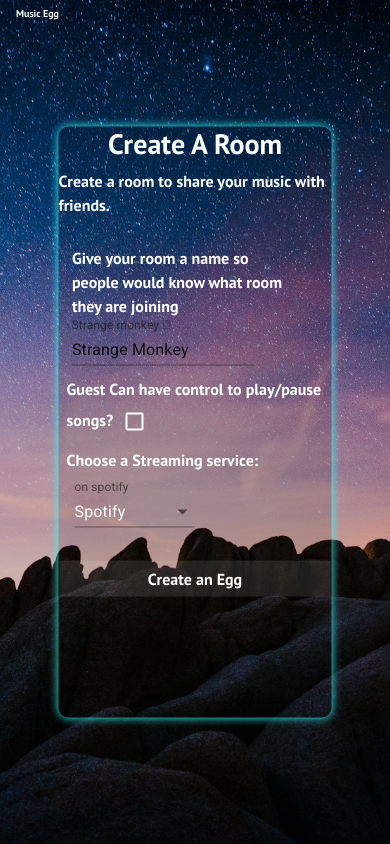
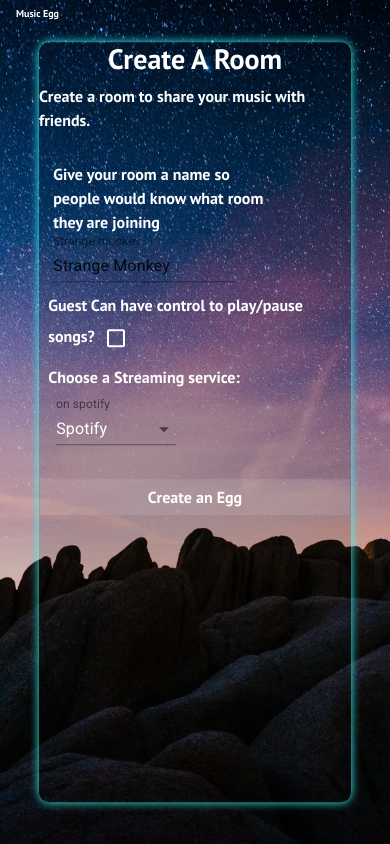
Before and after one commit to Isaac3N/MusicEggg, a React (Create React App) app in the folder frontend/: page /CreateEgg in a window 390 px wide. Built offline with nearby package versions, Linux system fonts and the light colour scheme.

Commit message:
create egg p[age page responsive

```diff
--- a/frontend/src/components/pages/CreateEgg.css
+++ b/frontend/src/components/pages/CreateEgg.css
@@ -27,6 +27,13 @@
     transform: translate(-50%, -50%);
 }
 
+@media only screen and (max-width: 400px){
+    .createRoom{
+        height: 90%;
+        width: 80%;
+    }
+}
+
 p {
     font-weight: 200;
 }
```
Also changed, not shown: 1 other file (tests, documents, lock files or other folders).
